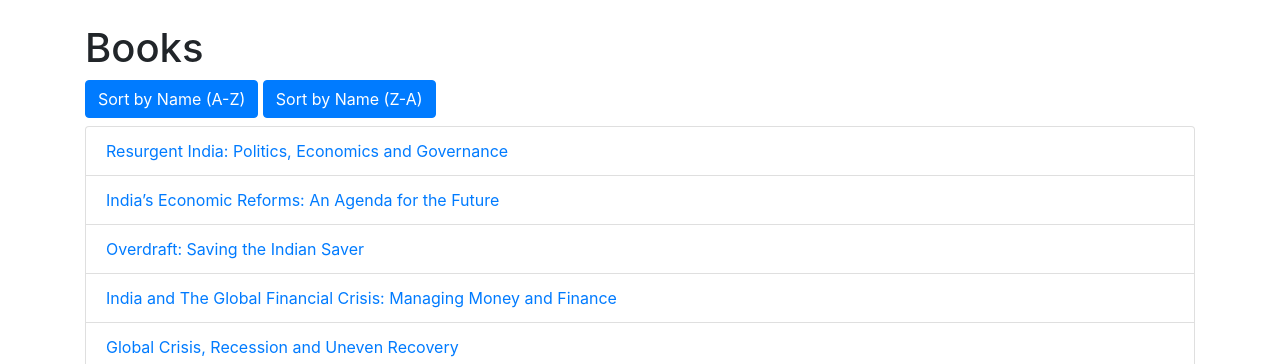
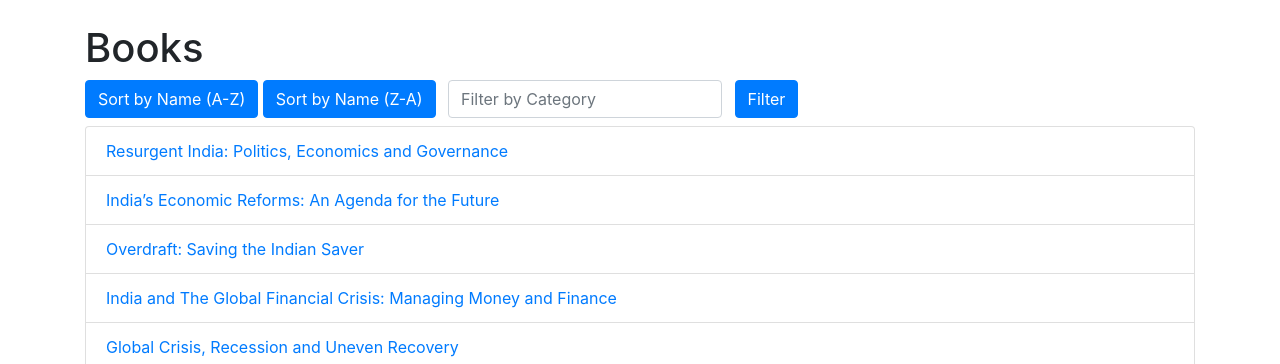
Before and after one commit to RohitBarnwal/library_dbms, a Django app: page /books/ in a window 1280 px wide. Shown: the part 56-420 px from the top of the page. Run offline with Django 5.2, Linux system fonts and the light colour scheme; data comes from the database, SQL or seed files in the repository; some libraries are stand-ins or nearby versions.

Commit message:
new books added

```diff
--- a/library/templates/library/book_list.html
+++ b/library/templates/library/book_list.html
@@ -6,6 +6,10 @@
     <div class="mb-2">
         <a href="?sort=asc" class="btn btn-primary">Sort by Name (A-Z)</a>
         <a href="?sort=desc" class="btn btn-primary">Sort by Name (Z-A)</a>
+        <form method="get" class="form-inline d-inline-block ml-2">
+            <input type="text" name="category" placeholder="Filter by Category" class="form-control mr-2" value="{{ request.GET.category }}">
+            <button type="submit" class="btn btn-primary">Filter</button>
+        </form>
     </div>
     <ul class="list-group mb-4">
         {% for book in books %}
--- a/library/views.py
+++ b/library/views.py
@@ -18,6 +18,8 @@ class BookListView(ListView):
             return queryset.order_by('title')
         elif sort == 'desc':
             return queryset.order_by('-title')
+        if self.request.GET.get('category'):
+            queryset = queryset.filter(category=self.request.GET.get('category'))
         return queryset
 
 class BookDetailView(DetailView):
```
Also changed, not shown: library/migrations/0005_add_ai_agent_books_data.py (added), library_er_diagram.png (deleted).
